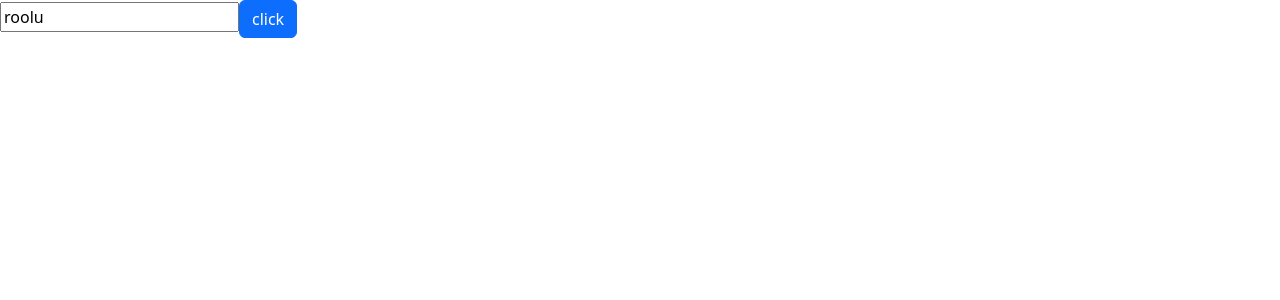
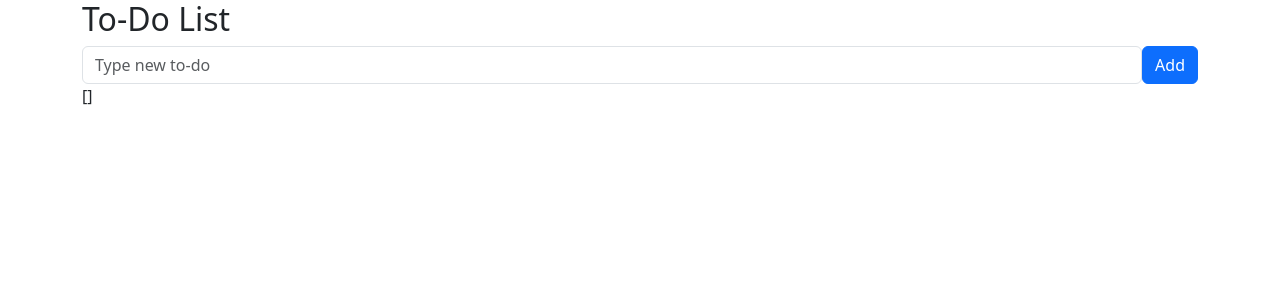
Before and after one commit to rooluDev/vue-clone-kossie, a Vue app: page / in a window 1280 px wide. Shown: the top 300 px of the page. Built offline with nearby package versions, Linux system fonts and the light colour scheme.

Commit message:
lecture 11

```diff
--- a/src/App.vue
+++ b/src/App.vue
@@ -1,6 +1,16 @@
 <template>
-    <input type="text" v-model="name" />
-    <button class="btn btn-primary" @click="onSubmit">click</button>
+    <div class="container">
+        <h2>To-Do List</h2>
+        <form class="d-flex" @submit.prevent="onSubmit">
+            <div class="flex-grow-1 mr-2">
+                <input class="form-control" type="text" v-model="todo" placeholder="Type new to-do" />
+            </div>
+            <div>
+                <button class="btn btn-primary" type="submit">Add</button>
+            </div>
+        </form>
+        {{ todos }}
+    </div>
 </template>
 
 <script>
@@ -8,14 +18,19 @@
 
 export default {
     setup() {
-        const name = ref("roolu");
+        const todo = ref("");
+        const todos = ref([]);
 
         const onSubmit = () => {
-            console.log(name.value);
+            todos.value.push({
+                id: Date.now(),
+                subject: todo.value,
+            });
         };
 
         return {
-            name,
+            todo,
+            todos,
             onSubmit,
         };
     },
```
